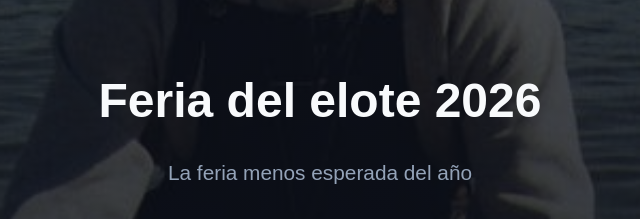
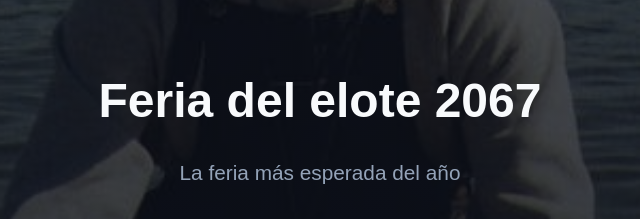
Before and after one commit to Luisxd2009/Luisxd2009.github.io, a plain HTML site: page index.html in a window 1280 px wide. Shown: the part 231-450 px from the top of the page, 320-960 px from the left. Drawn offline with Linux system fonts and the light colour scheme.

Commit message:
Change event year from 2026 to 2067
Updated event year from 2026 to 2067 and modified related text.

```diff
--- a/index.html
+++ b/index.html
@@ -22,8 +22,8 @@
 
     <main>
         <section id="hero">
-            <h1>Feria del elote 2026</h1>
-            <p>La feria menos esperada del año</p>
+            <h1>Feria del elote 2067</h1>
+            <p>La feria más esperada del año</p>
             <button class="cta-button">Comprar entradas</button>
         </section>
 
```
